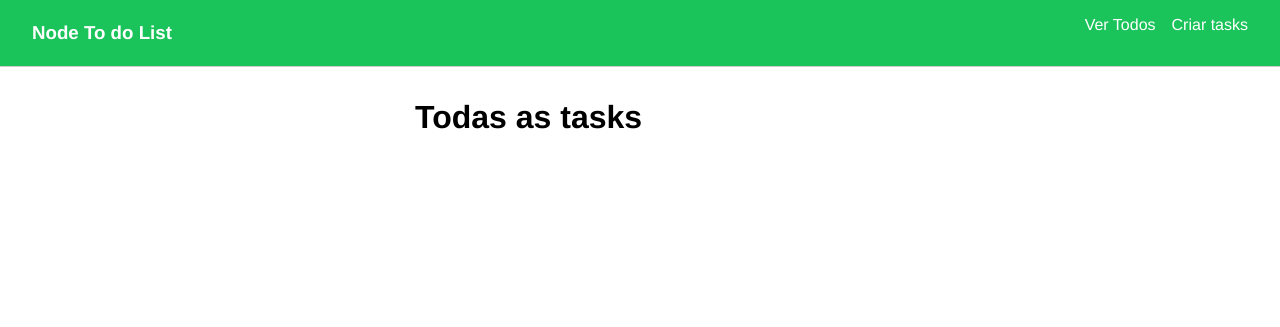
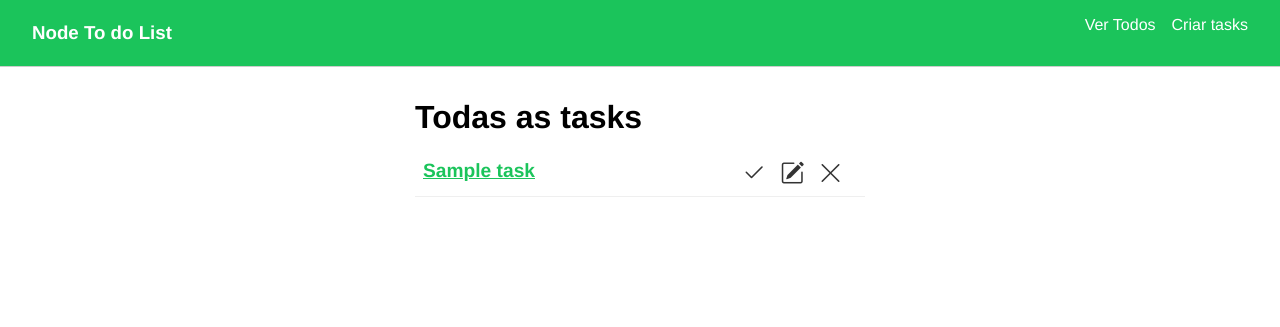
Before and after one commit to hiensenn/MVC_nodeJS, a Node server app: page /tasks in a window 1280 px wide. Shown: the top 327 px of the page. Run offline with Node 20, Linux system fonts and the light colour scheme; tables that the repository leaves empty hold one stand-in row (values such as "Sample post"); some libraries are stand-ins or nearby versions.

Commit message:
resgatando dados

```diff
--- a/controllers/TaskController.js
+++ b/controllers/TaskController.js
@@ -14,14 +14,18 @@ module.exports = class TaskController{
             description: req.body.description,
             done: false,
         }
-        console.log(task)
+
         //chamando a model Task
         await Task.create(task) //salvando objeto de tarefa
 
         res.redirect('/tasks') //redirecionando
     }
 
-    static showTasks(req, res){
-        res.render('tasks/all') //nome do arquivo na pasta layouts dentro da pasta tasks
+    static async showTasks(req, res){
+
+        const tasks = await Task.findAll({raw: true}) //os dados virão de forma 'bruta' em em array
+
+
+        res.render('tasks/all', {tasks}) //nome do arquivo na pasta layouts dentro da pasta tasks
     }
 }
--- a/public/css/styles.css
+++ b/public/css/styles.css
@@ -64,3 +64,39 @@ form input[type="submit"]{
     border: none;
     cursor: pointer;
 }
+
+/* lista de tarefas (all.handlebars) */
+
+.task-list{
+    list-style: none;
+    margin-top: 1em;
+
+}
+.task-list li{
+    padding: .5em;
+    margin-bottom: 1em;
+    border-bottom: 1px solid #efefef;
+    display: flex;
+    justify-content: space-between;
+}
+.task-list .title{
+    font-weight: bold;
+    color: #1bc45b;
+    transition: .5s;
+    font-size: 1.2em;
+}
+.task-list .title:hover{
+    color: #333;
+}
+.actions{
+    display: flex;
+}
+.actions i{
+    font-size: 1.5em;
+    margin-right: .6em;
+    color: #333;
+
+}
+.actions i:hover{
+    color: #1bc45b;
+}
--- a/views/layouts/main.handlebars
+++ b/views/layouts/main.handlebars
@@ -5,6 +5,7 @@
     <meta http-equiv="X-UA-Compatible" content="IE=edge">
     <meta name="viewport" content="width=device-width, initial-scale=1.0">
     <link rel="stylesheet" href="../css/styles.css">
+    <link rel="stylesheet" href="https://cdn.jsdelivr.net/npm/bootstrap-icons@1.10.3/font/bootstrap-icons.css">
     <title>Tasks</title>
 </head>
 <body>
--- a/views/tasks/all.handlebars
+++ b/views/tasks/all.handlebars
@@ -1,3 +1,17 @@
-<h1>Todas as tasks
+<h1>Todas as tasks</h1>
 
-</h1>
+<ul class="task-list">
+    {{#each tasks}}
+
+    <li>
+        <a href="/" class="title">{{this.title}}</a>
+
+        <div class="actions">
+            <a href="/"><i class="bi bi-check2"></i></a>
+            <a href="/"><i class="bi bi-pencil-square"></i></a>
+            <a href="/"><i class="bi bi-x-lg"></i></a>
+        </div>
+    </li>
+
+    {{/each}}
+</ul>
```
